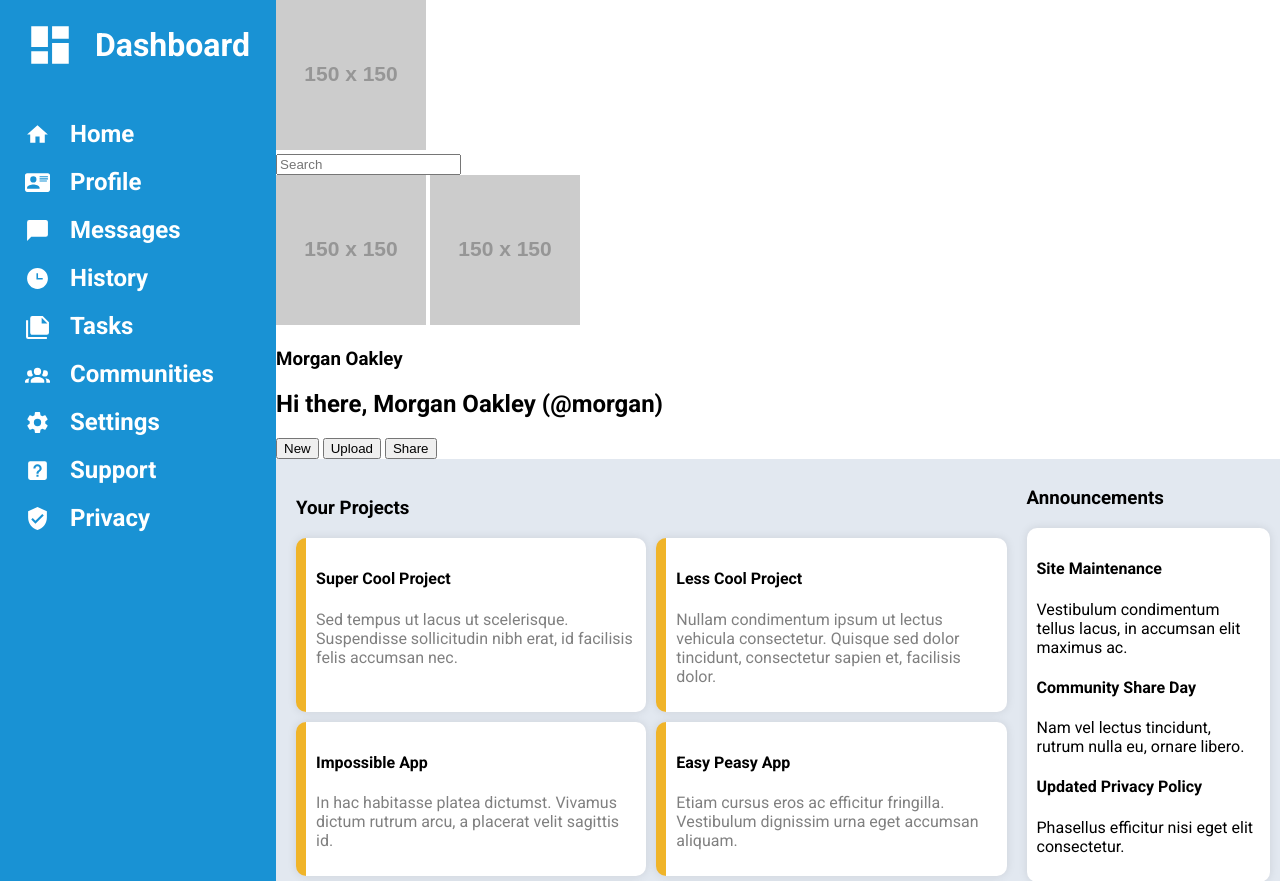
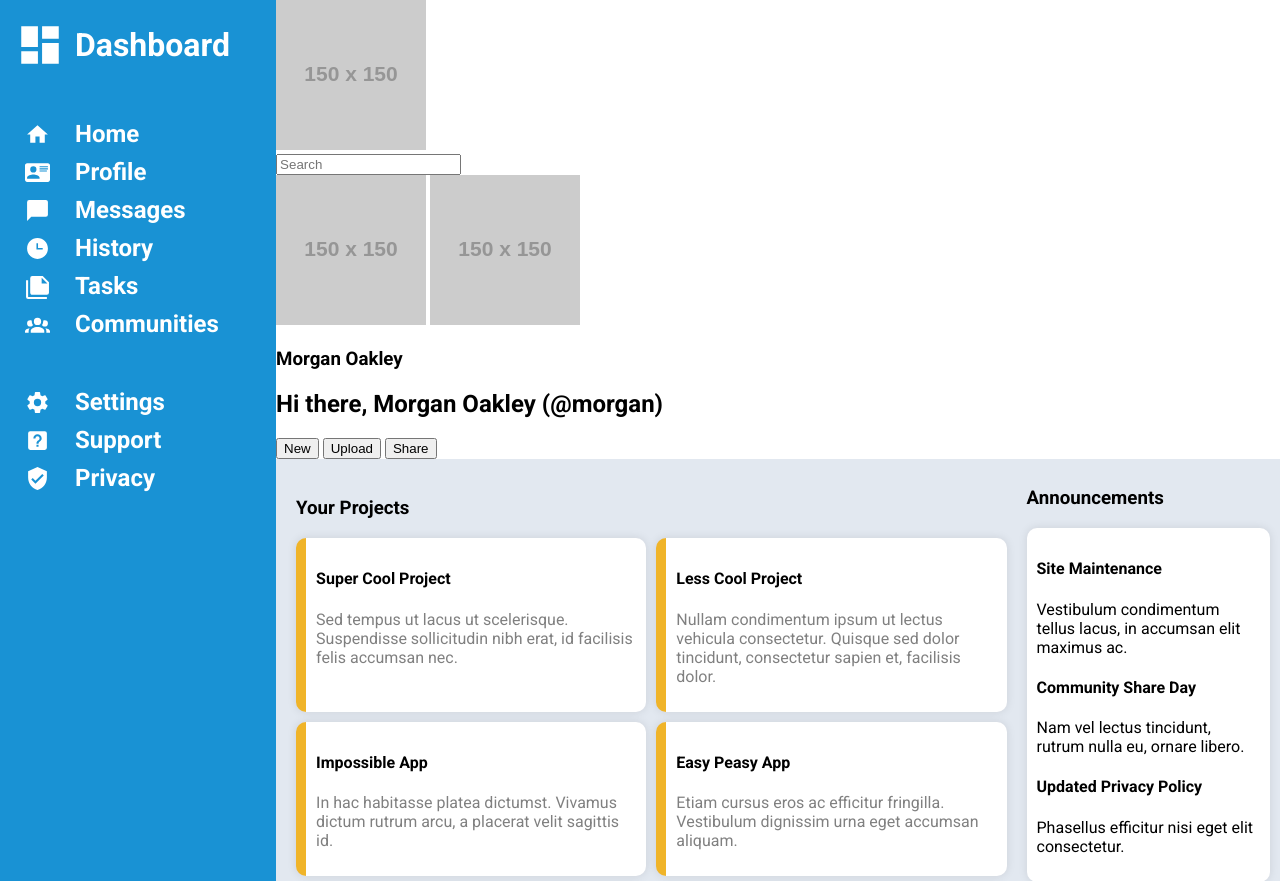
Before and after one commit to Gonalgar/admin-dashboard, a plain HTML site: page index.html in a window 1280 px wide. Shown: the top 881 px of the page. Drawn offline with Linux system fonts and the light colour scheme; placeholder pictures from the web are drawn by us.

Commit message:
Fix sidebar aligments and margins

```diff
--- a/index.html
+++ b/index.html
@@ -15,11 +15,11 @@
 
 <body>
     <div class="sidebar">
-
         <div class="item lead">
             <img src="icons/view-dashboard.svg">
             <h1>Dashboard</h1>
         </div>
+        <div class="shortcuts">
             <div class="item">
                 <img src="icons/home.svg">
                 <h2>Home</h2>
@@ -45,17 +45,17 @@
                 <h2>Tasks</h2>
             </div>
 
-
             <div class="item">
                 <img src="icons/account-group.svg">
                 <h2>Communities</h2>
             </div>
+        </div>
 
+        <div class="settings">
             <div class="item">
                 <img src="icons/cog.svg">
                 <h2>Settings</h2>
             </div>
-
 
             <div class="item">
                 <img src="icons/help-box.svg">
@@ -66,8 +66,8 @@
                 <img src="icons/shield-check.svg">
                 <h2>Privacy</h2>
             </div>
+        </div>
 
-        </ul>
     </div>
 
     <div class="header">
--- a/style.css
+++ b/style.css
@@ -15,13 +15,17 @@ body {
     flex-direction: column;
     gap: 10px;
     padding: 15px;
+
+    .shortcuts{
+        margin-bottom: 30px;
+    }
 }
 
 .sidebar .item {
     padding: 1px;
     display: flex;
     flex-direction: row;
-    gap: 20px;
+    gap: 25px;
     align-items: center;
     margin: 0px 10px;
     padding: 5px 0;
@@ -39,6 +43,8 @@ body {
 }
 
 .sidebar .lead {
+    gap: 10px;
+    margin: 0;
     margin-bottom: 30px;
 
     img{
```
Lines whose indentation alone changed are shown as unchanged.
